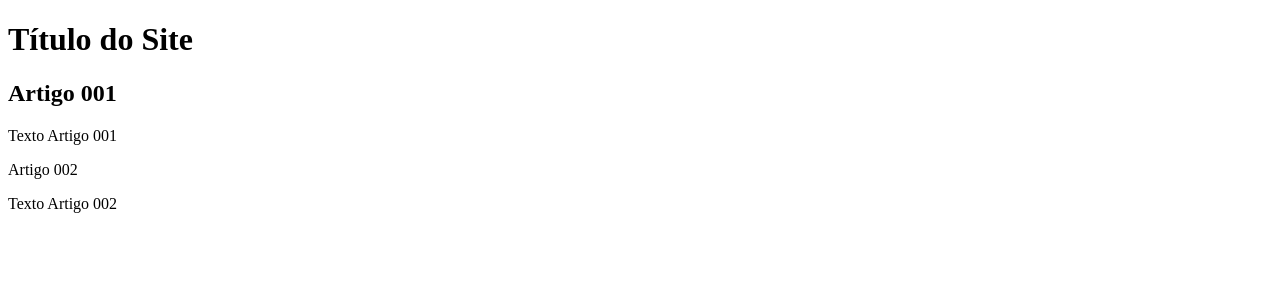
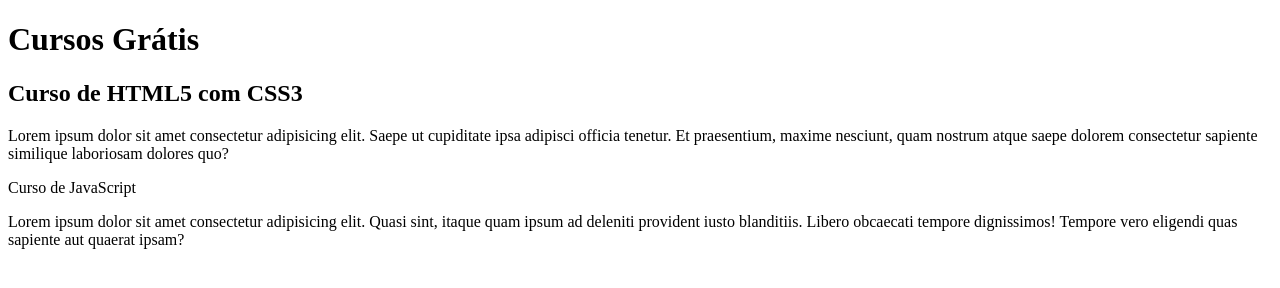
Before and after one commit to YasminPupioDev/projeto-site, a plain HTML site: page index.html in a window 1280 px wide. Drawn offline with Linux system fonts and the light colour scheme.

Commit message:
Comecei a escrever o conteúdo

```diff
--- a/index.html
+++ b/index.html
@@ -8,14 +8,14 @@
 <body>
     <main>
         <header>
-            <h1>Título do Site</h1>
+            <h1>Cursos Grátis</h1>
         </header>
         <article>
-            <h2>Artigo 001</h2>
-            <p>Texto Artigo 001</p>
+            <h2>Curso de HTML5 com CSS3</h2>
+            <p>Lorem ipsum dolor sit amet consectetur adipisicing elit. Saepe ut cupiditate ipsa adipisci officia tenetur. Et praesentium, maxime nesciunt, quam nostrum atque saepe dolorem consectetur sapiente similique laboriosam dolores quo?</p>
         </article>
-        <article>Artigo 002</article>
-        <p>Texto Artigo 002</p>
+        <article>Curso de JavaScript</article>
+        <p>Lorem ipsum dolor sit amet consectetur adipisicing elit. Quasi sint, itaque quam ipsum ad deleniti provident iusto blanditiis. Libero obcaecati tempore dignissimos! Tempore vero eligendi quas sapiente aut quaerat ipsam?</p>
     </main>
 </body>
 </html>
```
